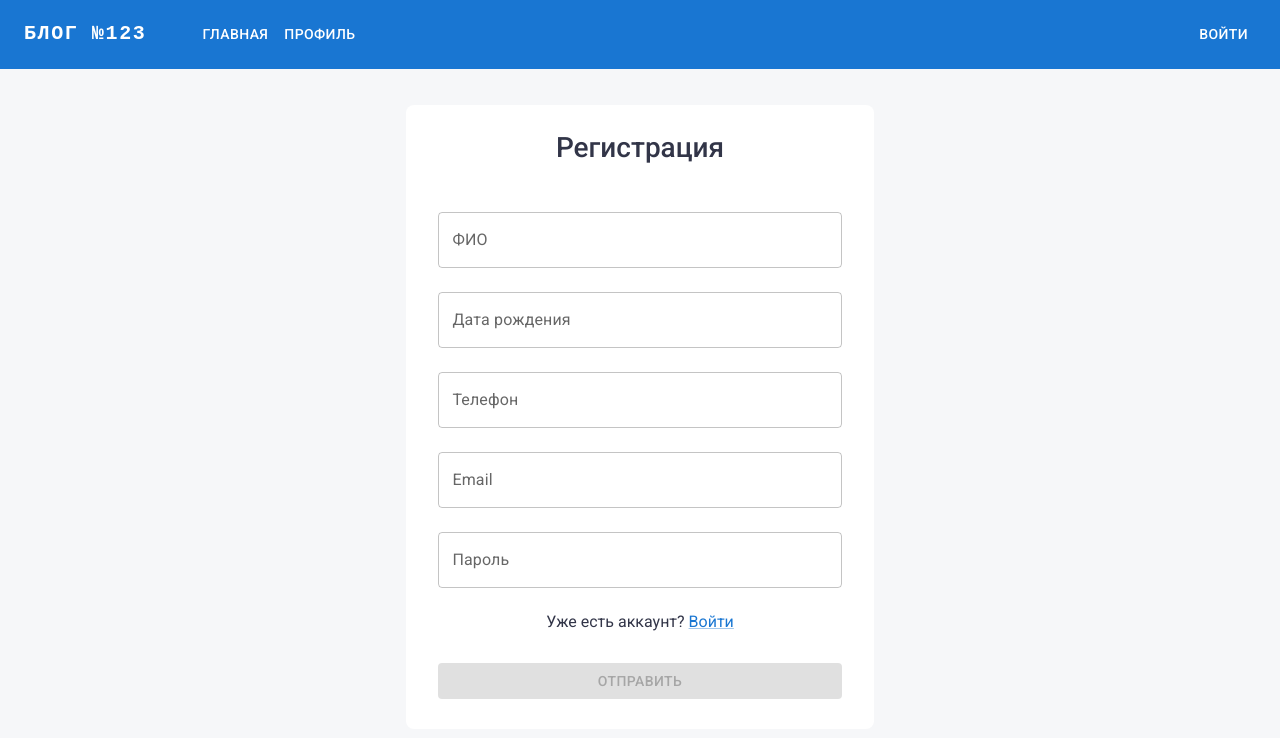
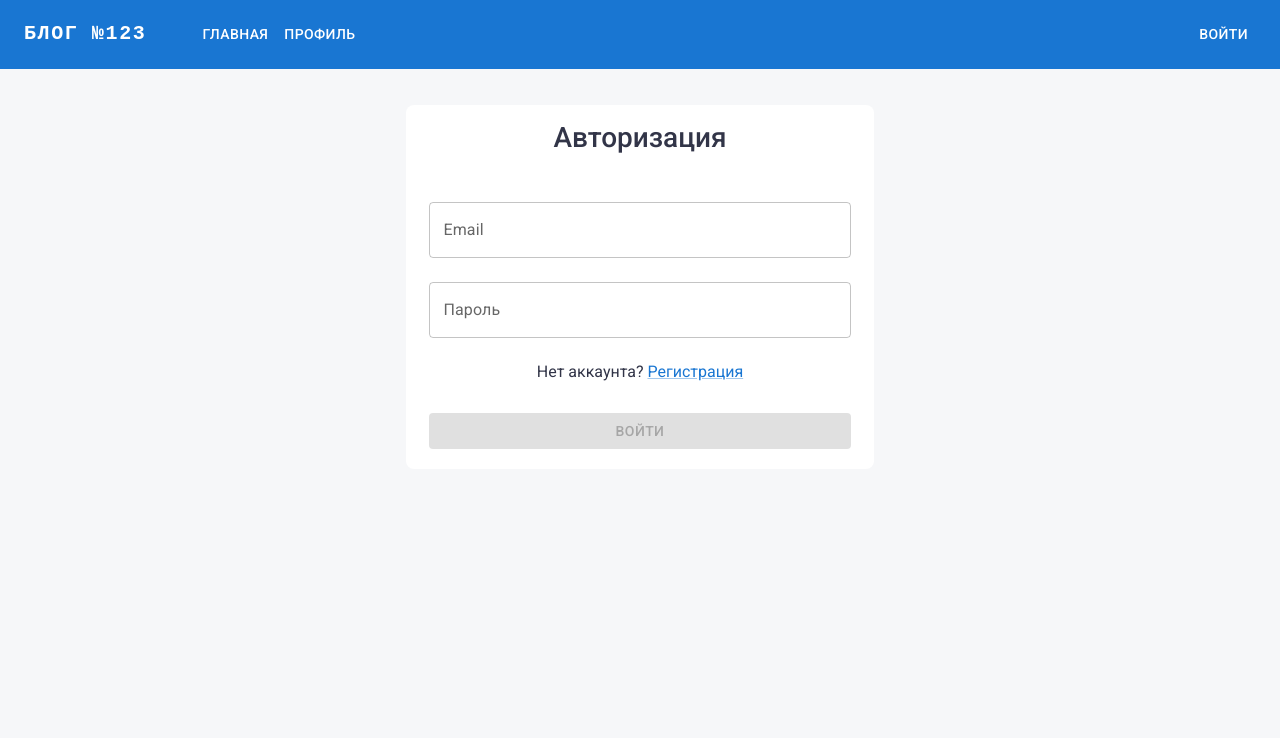
Before and after one commit to AsmrS4/blog, a React (Vite) app: page / in a window 1280 px wide. Shown: the top 738 px of the page. Built offline with nearby package versions, Linux system fonts and the light colour scheme.

Commit message:
added login page layout && finished login feature

```diff
--- a/src/App.jsx
+++ b/src/App.jsx
@@ -2,13 +2,15 @@ import Header from './components/header/Header';
 import * as React from 'react';
 import './styles/index.scss';
 
+import LoginPage from './pages/login/LoginPage';
 import RegisterPage from './pages/register/RegisterPage';
 
 function App() {
     return (
         <div className='app-wrapper'>
             <Header />
-            <RegisterPage />
+            <LoginPage />
+            {/* <RegisterPage /> */}
             {/* <Footer /> */}
         </div>
     );
--- a/src/api/user/user.js
+++ b/src/api/user/user.js
@@ -21,7 +21,7 @@ export const loginUser = async(data) => {
             headers: {
                 'Accept': 'application/json',
                 'Content-Type': 'application/json',
-                'Authorization': 'Bearer ' + token
+
             },
             body: JSON.stringify({
                 ...data
--- a/src/pages/login/LoginPage.tsx
+++ b/src/pages/login/LoginPage.tsx
@@ -1,18 +1,84 @@
-import React from 'react'
-import './index.scss'
+import React from 'react';
+import { useState, useEffect } from 'react';
+import { Button, Link, TextField } from '@mui/material';
+
+import { useInput } from '../../hooks/useInput';
+import './index.scss';
+import { loginUser } from '../../api/user/user';
+import { ErrorToast } from '../../utils/notifications';
+import { ToastContainer } from 'react-toastify';
 
 const LoginPage = () => {
+    const email = useInput('', { isEmailValid: true });
+    const password = useInput('', { minLength: 6 });
+    const [isFormError, setIsError] = useState(true);
+    useEffect(() => {
+        if (email.emailError || password.minLengthError) {
+            setIsError(true);
+        } else {
+            setIsError(false);
+        }
+    }, [email.emailError, password.minLengthError]);
+
+    const handleSubmit = async (e) => {
+        e.preventDefault();
+        const result = await loginUser({ email: email.value, password: password.value });
+
+        if (result.ok) {
+            let token = await result.json();
+            localStorage.setItem('token', token);
+            console.log(token);
+        } else {
+            ErrorToast('Неверный логин или пароль');
+        }
+    };
+
     return (
         <>
             <section className='content'>
                 <div className='container'>
-                <form className='login-form'>
-
+                    <form className='login-form' onSubmit={handleSubmit}>
+                        <h1 className='login-form__title'>
+                            <span>{'Авторизация'}</span>
+                        </h1>
+                        <div className='inputs-wrapper'>
+                            <TextField
+                                label='Email'
+                                value={email.value}
+                                onChange={(e) => email.onChange(e)}
+                                type={'email'}
+                                sx={{ width: '90%', marginBottom: '24px' }}
+                                error={email.emailError}
+                            />
+                            <TextField
+                                label='Пароль'
+                                value={password.value}
+                                onChange={(e) => password.onChange(e)}
+                                type={'password'}
+                                sx={{ width: '90%', marginBottom: '24px' }}
+                                error={!password.isEmpty && password.minLengthError}
+                            />
+                            <div className='link'>
+                                {'Нет аккаунта? '}
+                                <Link to={'/registration'} sx={{ cursor: 'pointer' }}>
+                                    {'Регистрация'}
+                                </Link>
+                            </div>
+                        </div>
+                        <Button
+                            variant='contained'
+                            sx={{ width: '90%', marginBottom: '20px' }}
+                            type={'sumbit'}
+                            disabled={isFormError}
+                        >
+                            {'Войти'}
+                        </Button>
                     </form>
+                    <ToastContainer />
                 </div>
             </section>
         </>
-  )
-}
+    );
+};
 
-export default LoginPage
+export default LoginPage;
--- /dev/null
+++ b/src/pages/login/index.scss
@@ -0,0 +1,31 @@
+@import '../../styles/variables.scss';
+
+.login-form {
+    display: flex;
+    flex-direction: column;
+    align-items: center;
+    max-width: 468px;
+    width: 100%;
+
+    border-radius: 8px;
+    background-color: $white-color;
+}
+
+.inputs-wrapper {
+    display: flex;
+    flex-direction: column;
+    align-items: center;
+    width: 100%;
+    padding: 32px 10px;
+}
+
+.login-form__title {
+    font-size: 28px;
+    font-weight: 500;
+    color: $soft-black;
+
+    margin: 16px 0;
+    span {
+        margin: 0;
+    }
+}
```
Also changed, not shown: src/pages/login/login.scss (deleted, +0 -13 lines). Lines whose indentation alone changed are shown as unchanged.
